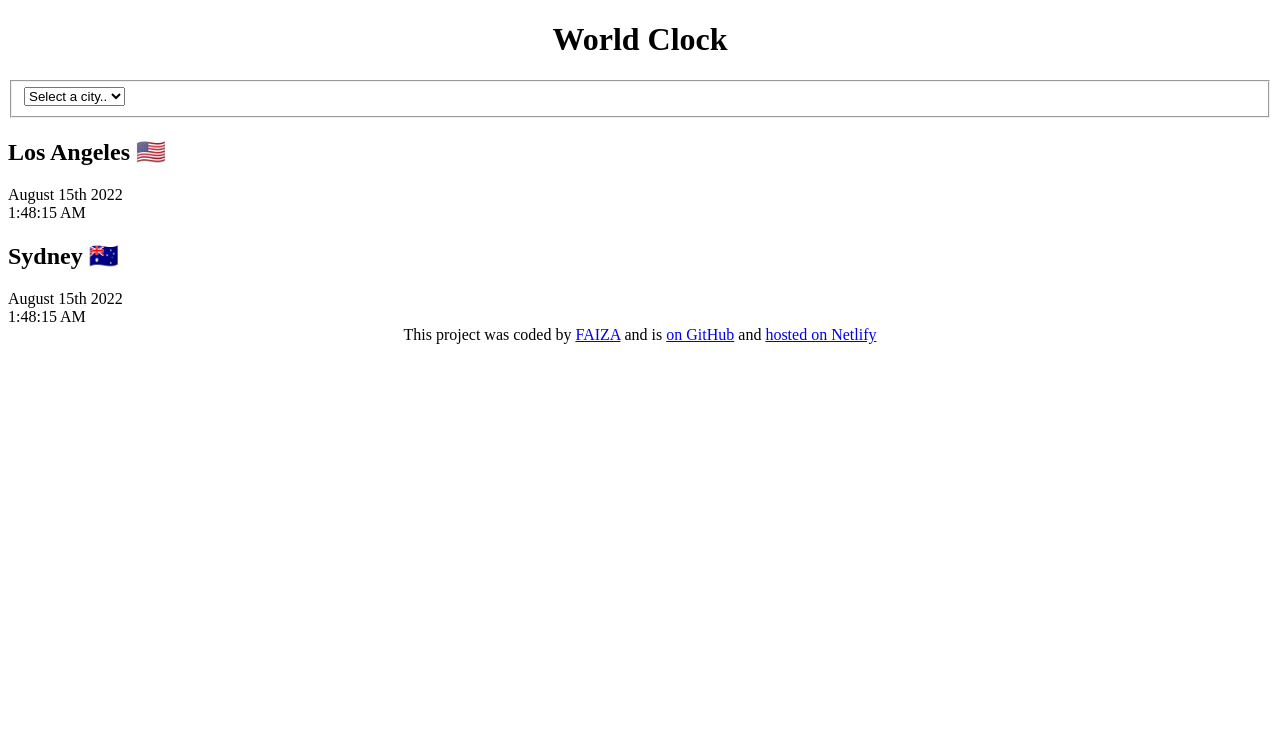
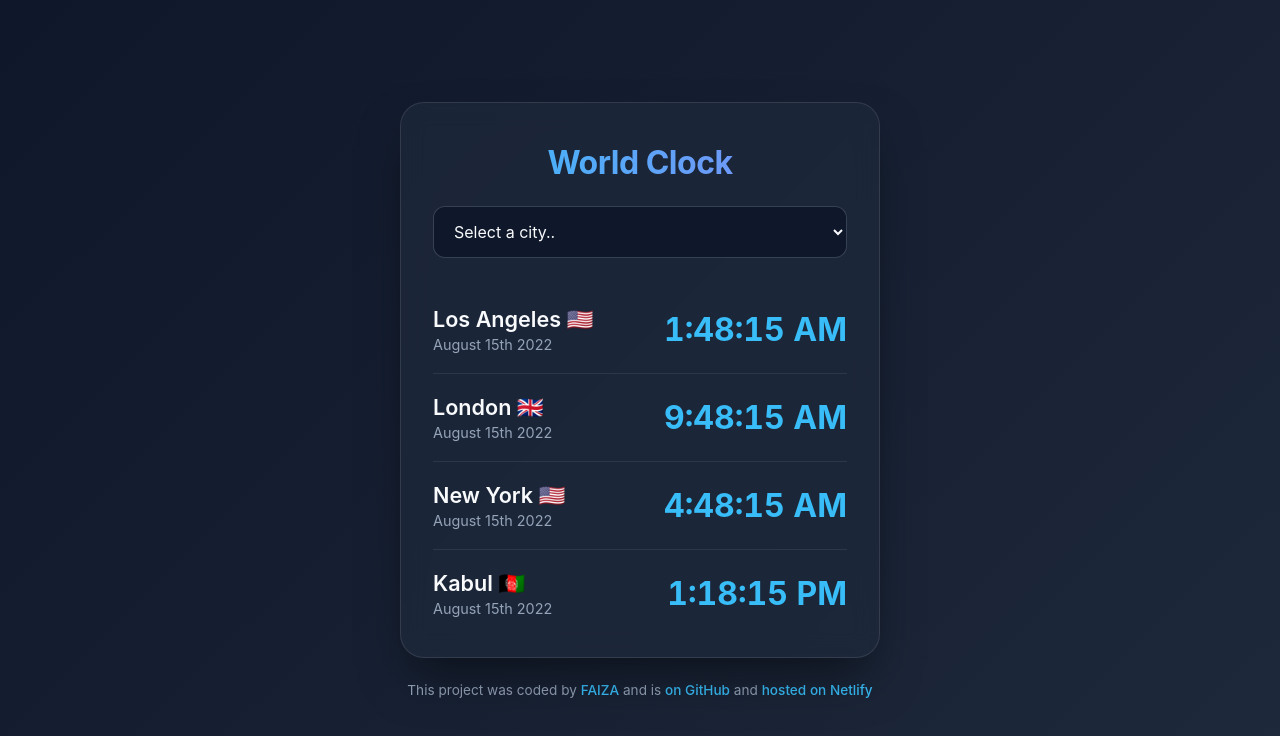
Before and after one commit to faizahabibi778-ui/world-wide-clock, a plain HTML site: page index.html in a window 1280 px wide. Drawn offline with Linux system fonts and the light colour scheme.

Commit message:
I injected basic CSS...

```diff
--- a/index.html
+++ b/index.html
@@ -11,22 +11,46 @@
     <div class="container">
       <h1>World Clock</h1>
       <fieldset>
-        <select>
+        <select id="city-select">
           <option value="">Select a city..</option>
-          <option value="">London</option>
-          <option value="">New York</option>
-          <option value="">Kabul</option>
+          <option value="Europe/London">London</option>
+          <option value="America/New_York">New York</option>
+          <option value="Asia/Kabul">Kabul</option>
         </select>
       </fieldset>
-      <div class="city">
-        <h2>Los Angeles 🇺🇸</h2>
-        <div class="date">August 15th 2022</div>
-        <div class="time">1:48:15 AM</div>
-      </div>
-      <div class="city">
-        <h2>Sydney 🇦🇺</h2>
-        <div class="date">August 15th 2022</div>
-        <div class="time">1:48:15 AM</div>
+
+      <div id="cities">
+        <div class="city" id="los-angeles">
+          <div>
+            <h2>Los Angeles 🇺🇸</h2>
+            <div class="date">August 15th 2022</div>
+          </div>
+          <div class="time">1:48:15 AM</div>
+        </div>
+
+        <div class="city" id="london">
+          <div>
+            <h2>London 🇬🇧</h2>
+            <div class="date">August 15th 2022</div>
+          </div>
+          <div class="time">9:48:15 AM</div>
+        </div>
+
+        <div class="city" id="new-york">
+          <div>
+            <h2>New York 🇺🇸</h2>
+            <div class="date">August 15th 2022</div>
+          </div>
+          <div class="time">4:48:15 AM</div>
+        </div>
+
+        <div class="city" id="kabul">
+          <div>
+            <h2>Kabul 🇦🇫</h2>
+            <div class="date">August 15th 2022</div>
+          </div>
+          <div class="time">1:18:15 PM</div>
+        </div>
       </div>
     </div>
 
--- a/style.css
+++ b/style.css
@@ -1,6 +1,119 @@
+* {
+  margin: 0;
+  padding: 0;
+  box-sizing: border-box;
+}
+
+body {
+  font-family:
+    -apple-system, BlinkMacSystemFont, "Segoe UI", Roboto, Oxygen, Ubuntu,
+    Cantarell, sans-serif;
+  background: linear-gradient(135deg, #0f172a 0%, #1e293b 100%);
+  color: #f8fafc;
+  min-height: 100vh;
+  display: flex;
+  flex-direction: column;
+  align-items: center;
+  justify-content: center;
+  padding: 20px;
+}
+
+.container {
+  background: rgba(30, 41, 59, 0.75);
+  backdrop-filter: blur(12px);
+  border: 1px solid rgba(255, 255, 255, 0.1);
+  border-radius: 24px;
+  padding: 40px 32px;
+  width: 100%;
+  max-width: 480px;
+  box-shadow: 0 25px 50px -12px rgba(0, 0, 0, 0.5);
+}
+
 h1 {
   text-align: center;
+  font-size: 2rem;
+  font-weight: 700;
+  letter-spacing: -0.5px;
+  margin-bottom: 24px;
+  background: linear-gradient(90deg, #38bdf8, #818cf8);
+  -webkit-background-clip: text;
+  background-clip: text;
+  -webkit-text-fill-color: transparent;
 }
+
+fieldset {
+  border: none;
+  margin-bottom: 28px;
+}
+
+select {
+  width: 100%;
+  padding: 14px 16px;
+  font-size: 1rem;
+  font-family: inherit;
+  color: #f8fafc;
+  background-color: #0f172a;
+  border: 1px solid rgba(148, 163, 184, 0.3);
+  border-radius: 12px;
+  cursor: pointer;
+  outline: none;
+  transition:
+    border-color 0.2s ease,
+    box-shadow 0.2s ease;
+}
+
+select:hover,
+select:focus {
+  border-color: #38bdf8;
+  box-shadow: 0 0 0 3px rgba(56, 189, 248, 0.2);
+}
+
+.city {
+  display: flex;
+  justify-content: space-between;
+  align-items: center;
+  padding: 20px 0;
+  border-bottom: 1px solid rgba(255, 255, 255, 0.08);
+}
+
+.city:last-of-type {
+  border-bottom: none;
+  padding-bottom: 0;
+}
+
+h2 {
+  font-size: 1.35rem;
+  font-weight: 600;
+  margin-bottom: 4px;
+}
+
+.date {
+  font-size: 0.9rem;
+  color: #94a3b8;
+}
+
+.time {
+  font-size: 2rem;
+  font-weight: 700;
+  font-variant-numeric: tabular-nums;
+  color: #38bdf8;
+}
+
 footer {
+  margin-top: 24px;
   text-align: center;
+  font-size: 0.85rem;
+  color: #94a3b8;
 }
+
+footer a {
+  color: #38bdf8;
+  text-decoration: none;
+  font-weight: 500;
+  transition: color 0.2s ease;
+}
+
+footer a:hover {
+  color: #818cf8;
+  text-decoration: underline;
+}
```
